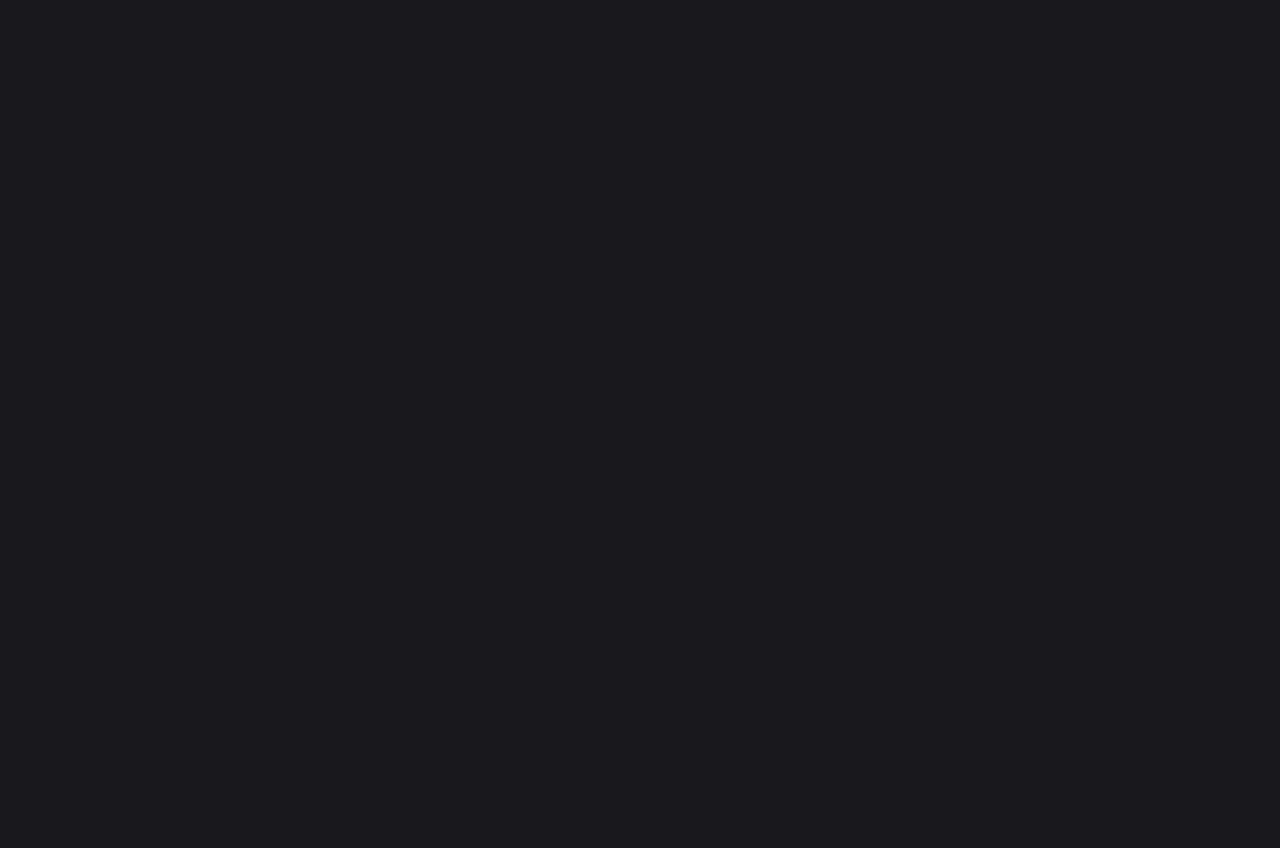
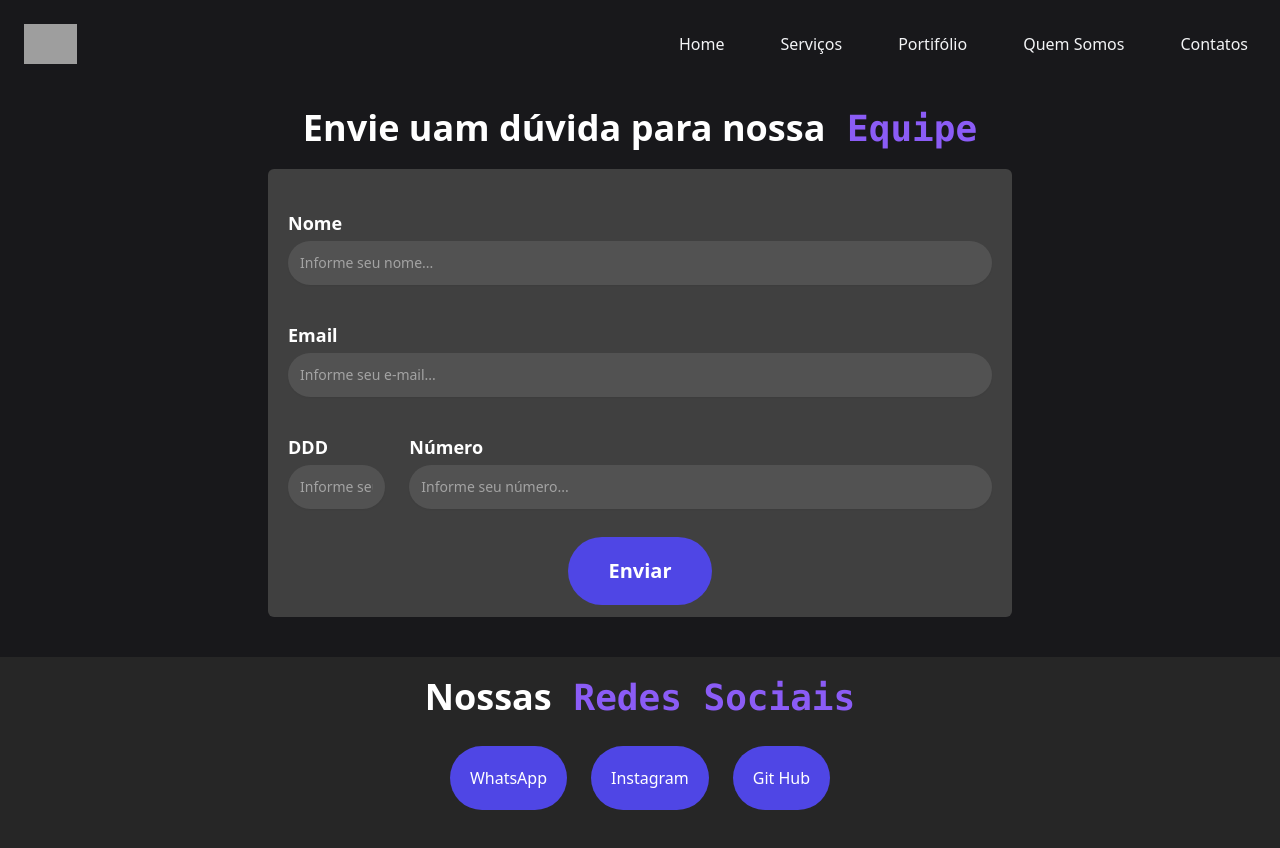
Before and after one commit to yurirsantos/tess, a React (Vite) app: page /Contacts in a window 1280 px wide. Before the commit this address had no page. Shown: the top 848 px of the page. Before the commit the page ends 800 px from the top, so only its background shows below. Built offline with nearby package versions, Linux system fonts and the light colour scheme; grey boxes are pictures that could not be loaded.

Commit message:
tela de cotatos

```diff
--- a/package.json
+++ b/package.json
@@ -13,7 +13,8 @@
     "@heroicons/react": "^1.0.6",
     "react": "^18.2.0",
     "react-dom": "^18.2.0",
-    "react-router-dom": "^6.3.0"
+    "react-router-dom": "^6.3.0",
+    "sweetalert2": "^11.4.28"
   },
   "devDependencies": {
     "@tailwindcss/forms": "^0.5.2",
--- a/src/App.jsx
+++ /dev/null
@@ -1,5 +0,0 @@
-import { useState } from 'react'
-
-export function App() {
-  return <></>
-}
--- a/src/AppRoutes.jsx
+++ /dev/null
@@ -1,12 +0,0 @@
-import { BrowserRouter, Route, Routes } from 'react-router-dom'
-import { Home } from './Pages/Home/Home'
-
-export function AppRoutes() {
-  return (
-    <BrowserRouter>
-      <Routes>
-        <Route path="/" element={<Home />} />
-      </Routes>
-    </BrowserRouter>
-  )
-}
--- a/src/Components/Forms/Forms.jsx
+++ b/src/Components/Forms/Forms.jsx
@@ -1,11 +1,16 @@
+import Swal from 'sweetalert2'
+
 export function Form() {
+  function envio() {
+    Swal.fire('Sucesso!', 'E-mail enviado com sucesso!', 'success')
+  }
   return (
     <>
-      <div className="bg-neutral-700 p-3 w-4/5 m-auto rounded-md mt-5 mb-5">
+      <div className="bg-neutral-700 p-3 w-3/5 m-auto rounded-md mt-5 mb-5">
         <div className="col-span-6 sm:col-span-4 mt-5 mb-5 p-2">
           <label
             htmlFor="nome"
-            className="block text-sm font-medium text-white"
+            className="block text-lg font-semibold text-white"
           >
             Nome
           </label>
@@ -13,7 +18,7 @@ export function Form() {
             type="text"
             name="nome"
             id="nome"
-            className="mt-1 block w-full shadow-sm sm:text-sm rounded-full bg-neutral-500 placeholder-neutral-400"
+            className="mt-1 block w-full shadow-sm sm:text-sm rounded-full bg-neutral-600 border-none placeholder-neutral-400 p-3"
             placeholder="Informe seu nome..."
           />
         </div>
@@ -21,7 +26,7 @@ export function Form() {
         <div className="col-span-6 sm:col-span-4 mt-5 mb-5 p-2">
           <label
             htmlFor="email"
-            className="block text-sm font-medium text-white"
+            className="block text-lg font-semibold text-white"
           >
             Email
           </label>
@@ -29,7 +34,7 @@ export function Form() {
             type="text"
             name="email"
             id="email"
-            className="mt-1 block w-full shadow-sm sm:text-sm rounded-full bg-neutral-500 placeholder-neutral-400"
+            className="mt-1 block w-full shadow-sm sm:text-sm rounded-full bg-neutral-600 border-none placeholder-neutral-400 p-3"
             placeholder="Informe seu e-mail..."
           />
         </div>
@@ -38,7 +43,7 @@ export function Form() {
           <div className="col-span-6 sm:col-span-6 lg:col-span-1">
             <label
               htmlFor="ddd"
-              className="block text-sm font-medium text-white"
+              className="block text-lg font-semibold text-white"
             >
               DDD
             </label>
@@ -47,7 +52,7 @@ export function Form() {
               name="ddd"
               id="ddd"
               autoComplete="address-level2"
-              className="mt-1 block w-full shadow-sm sm:text-sm rounded-full bg-neutral-500 placeholder-neutral-400"
+              className="mt-1 block w-full shadow-sm sm:text-sm rounded-full bg-neutral-600 border-none placeholder-neutral-400 p-3"
               placeholder="Informe seu DDD..."
               maxLength={3}
             />
@@ -56,7 +61,7 @@ export function Form() {
           <div className="col-span-6 sm:col-span-2 lg:col-span-5">
             <label
               htmlFor="numero"
-              className="block text-sm font-medium text-white"
+              className="block text-lg font-semibold text-white"
             >
               Número
             </label>
@@ -65,13 +70,16 @@ export function Form() {
               name="numero"
               id="numero"
               autoComplete="address-level1"
-              className="mt-1 block w-full shadow-sm sm:text-sm rounded-full bg-neutral-500 placeholder-neutral-400"
+              className="mt-1 block w-full shadow-sm sm:text-sm rounded-full bg-neutral-600 border-none placeholder-neutral-400 p-3"
               placeholder="Informe seu número..."
             />
           </div>
         </div>
 
-        <div className="w-28 sm:w-36 m-auto bg-indigo-600 rounded-full p-5 text-white text-center font-bold text-xl hover:bg-indigo-500 cursor-pointer transition-all duration-100">
+        <div
+          className="w-28 sm:w-36 m-auto bg-indigo-600 rounded-full p-5 text-white text-center font-bold text-xl hover:bg-indigo-500 cursor-pointer transition-all duration-100 hover:scale-105"
+          onClick={envio}
+        >
           Enviar
         </div>
       </div>
--- a/src/Components/Navbar/Navbar.jsx
+++ b/src/Components/Navbar/Navbar.jsx
@@ -4,6 +4,10 @@ import { Popover, Transition } from '@headlessui/react'
 import { MenuIcon, XIcon } from '@heroicons/react/outline'
 
 const navigation = [
+  {
+    title: 'Home',
+    href: '/'
+  },
   {
     title: 'Serviços',
     href: ''
@@ -18,11 +22,7 @@ const navigation = [
   },
   {
     title: 'Contatos',
-    href: ''
-  },
-  {
-    title: 'Home',
-    href: ''
+    href: '/Contacts'
   }
 ]
 
--- /dev/null
+++ b/src/Pages/Contacts/Contacts.jsx
@@ -0,0 +1,46 @@
+import { Form } from '../../Components/Forms/Forms'
+import { Main } from '../../Components/Secoes/Secoes'
+import { Title } from '../../Components/Texts/Texts'
+
+export function Contacts() {
+  const redesSociais = [
+    {
+      title: 'WhatsApp',
+      href: '',
+      img: ''
+    },
+    {
+      title: 'Instagram',
+      href: '',
+      img: ''
+    },
+    {
+      title: 'Git Hub',
+      href: '',
+      img: ''
+    }
+  ]
+  return (
+    <Main>
+      <div className="p-5">
+        <Title title="Envie uam dúvida para nossa" enface="Equipe" />
+        <Form />
+      </div>
+
+      <div className="bg-neutral-800 p-5">
+        <Title title="Nossas" enface="Redes Sociais" />
+        <div className="flex justify-center gap-6 mt-5 mb-5 p-2">
+          {redesSociais.map(item => {
+            return (
+              <a href={item.href}>
+                <div className="bg-indigo-600 p-5 text-white rounded-full hover:bg-indigo-500">
+                  {item.title}
+                </div>
+              </a>
+            )
+          })}
+        </div>
+      </div>
+    </Main>
+  )
+}
--- a/src/Pages/Home/Home.jsx
+++ b/src/Pages/Home/Home.jsx
@@ -5,11 +5,11 @@ import { Title } from '../../Components/Texts/Texts'
 export function Home() {
   const MVV = [
     {
-      title: 'Missao',
+      title: 'Missão',
       desc: 'Nossa missao como empresa é'
     },
     {
-      title: 'Visao',
+      title: 'Visão',
       desc: 'Nossa visao como empresa é'
     },
     {
@@ -18,23 +18,6 @@ export function Home() {
     }
   ]
 
-  const redesSociais = [
-    {
-      title: 'WhatsApp',
-      href: '',
-      img: ''
-    },
-    {
-      title: 'Instagram',
-      href: '',
-      img: ''
-    },
-    {
-      title: 'Git Hub',
-      href: '',
-      img: ''
-    }
-  ]
   return (
     <Main>
       <div className="bg-neutral-800 p-5">
@@ -71,20 +54,12 @@ export function Home() {
         />
         <Form />
       </div>
-      <div className="m-5">
-        <Title title="Nossas" enface="Redes Sociais" />
-        <div className="grid grid-cols-6 gap-6 mt-5 mb-5 p-2 justify-center bg-amber-400">
-          {redesSociais.map(item => {
-            return (
-              <a href={item.href}>
-                <div className="col-span-6 sm:col-span-6 lg:col-span-1 bg-indigo-600 p-5 text-white rounded-full hover:bg-indigo-500">
-                  {item.title}
-                </div>
-              </a>
-            )
-          })}
+
+      <a href="https://www.seusite.com.br/whatsapp/" target="_blank">
+        <div className="float-right bg-green-300 text-white rounded-full p-5 m-5 hover:scale-105 transition-all duration-150">
+          Whats
         </div>
-      </div>
+      </a>
     </Main>
   )
 }
--- /dev/null
+++ b/src/Routes/Routes.jsx
@@ -0,0 +1,17 @@
+import React, { useState } from 'react'
+import { BrowserRouter, Route, Routes } from 'react-router-dom'
+import { Contacts } from '../Pages/Contacts/Contacts'
+import { Home } from '../Pages/Home/Home'
+
+export function Rotas() {
+  return (
+    <div className="App">
+      <BrowserRouter>
+        <Routes>
+          <Route path="/" exact element={<Home />} />
+          <Route path="/Contacts" exact element={<Contacts />} />
+        </Routes>
+      </BrowserRouter>
+    </div>
+  )
+}
--- a/src/main.jsx
+++ b/src/main.jsx
@@ -1,12 +1,7 @@
 import React from 'react'
-import ReactDOM from 'react-dom/client'
-import { App } from './App'
-import { AppRoutes } from './AppRoutes'
+import ReactDOM from 'react-dom'
 import './index.css'
 
-ReactDOM.createRoot(document.getElementById('root')).render(
-  <React.StrictMode>
-    <App />
-    <AppRoutes />
-  </React.StrictMode>
-)
+import { Rotas } from './Routes/Routes'
+
+ReactDOM.render(<Rotas />, document.getElementById('root'))
```
Also changed, not shown: 1 other file (tests, documents, lock files or other folders).
